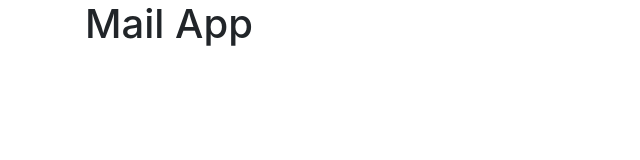
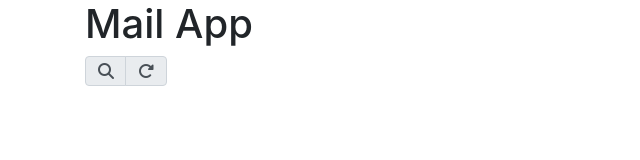
Before and after one commit to danussh/Zen_Bootcamp, a plain HTML site: page Hackathon/17-10-2020/index.html in a window 1280 px wide. Shown: the whole page, without its empty margins (0-640 px from the left). Drawn offline with nearby package versions, Linux system fonts and the light colour scheme.

Commit message:
Update index.html

```diff
--- a/Hackathon/17-10-2020/index.html
+++ b/Hackathon/17-10-2020/index.html
@@ -30,12 +30,27 @@
         </div>
 
       </div>
-      <input class="form-control hidden" id="searchId" style="margin-bottom: 10px;" type="text" placeholder="Search" aria-label="Search" value="">
+      <div class="input-group mb-3">
+        <div class="input-group-prepend">
+          <span class="input-group-text">
+            <i class="fas fa-search"></i>
+          </span>
+        </div>
+        <input class="form-control hidden" id="searchId"  type="text" placeholder="Search" aria-label="Search" value="">
+        <div class="input-group-append">
+          <span class="input-group-text">
+            <i class="fas fa-redo-alt" onclick="refresh()"></i>
+          </span>
+
+        </div>
+      </div>
+
 
       <div class="row">
           <div class="col-sm-12 col-md-4"></div>
           <div class="col-sm-12 col-md-4">
             <button id="authorize-button" style="margin-top: 30%;" class="btn btn-primary btn-lg btn-block hidden" onclick="handleClientLoad()">Authorize</button>
+
           </div>
       </div>
 
@@ -135,6 +150,10 @@
           createmailtable(searchInput.value)
         }
       });
+      function refresh(){
+        createmailtable("")
+        searchInput.value = ""
+      }
       function handleClientLoad() {
         gapi.client.setApiKey(apiKey);
         window.setTimeout(checkAuth, 1);
@@ -459,5 +478,6 @@
       }
     </script>
     <script src="https://apis.google.com/js/client.js?onload=handleClientLoad"></script>
+    <script src='https://kit.fontawesome.com/a076d05399.js'></script>
   </body>
 </html
```
